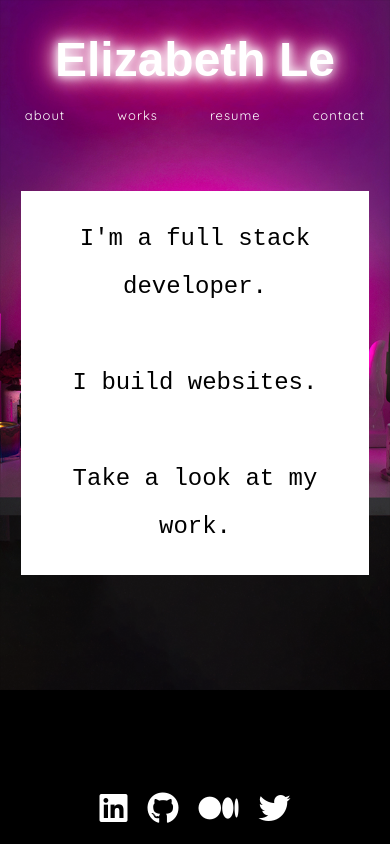
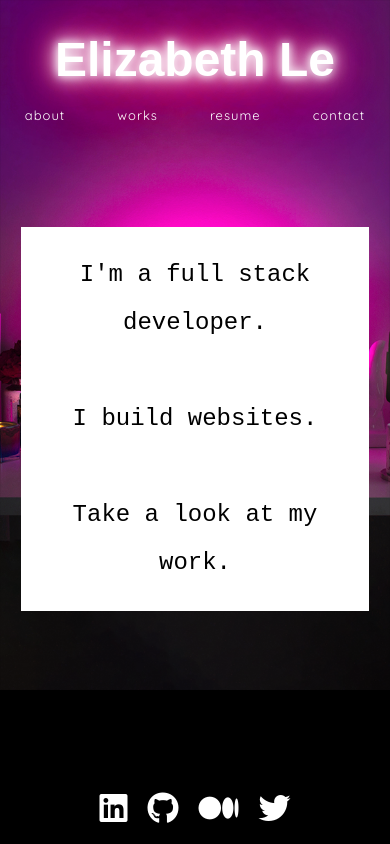
Before and after one commit to elizabethlemk/portfolio_v2, a React (Create React App) app: page / in a window 390 px wide. Built offline with nearby package versions, Linux system fonts and the light colour scheme; a web font is replaced by a local one.

Commit message:
more responsive

```diff
--- a/src/index.css
+++ b/src/index.css
@@ -125,6 +125,7 @@ h1:not(.logo) {
   font-style: normal;
   font-size: 1.5em;
   width: 40% !important;
+  margin: 3.5em auto !important;
 }
 .img_wrapper {
   display: flex;
@@ -280,7 +281,7 @@ h1:not(.logo) {
 
 @media screen and (min-width: 1075px) and (max-width: 1320px) {
   .homepage {
-    margin: 0.25em auto !important;
+    margin: 2em auto !important;
   }
   .logo {
     font-size: 5rem !important;
```
